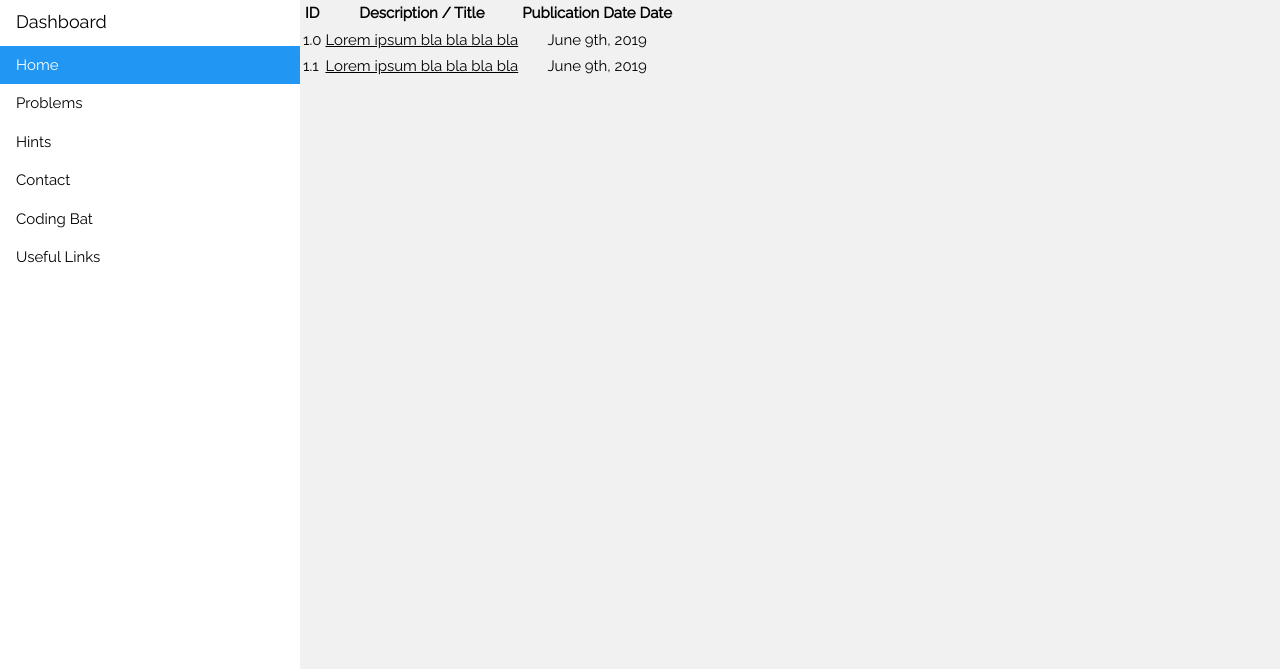
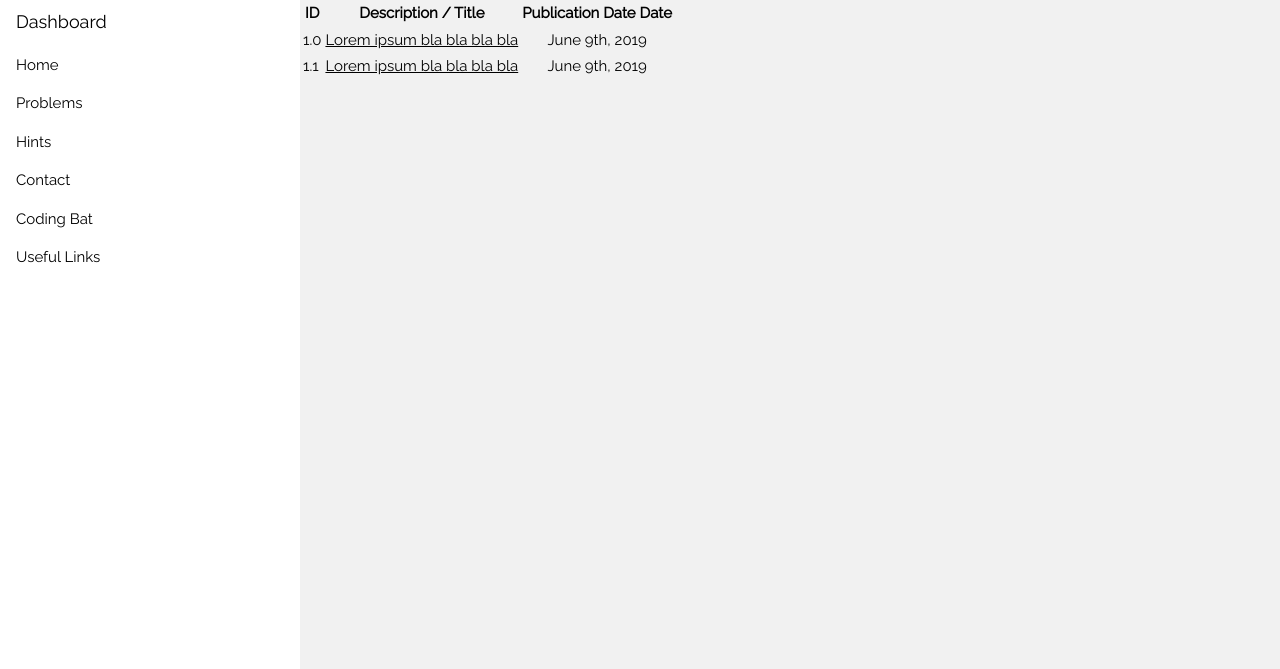
Before and after one commit to joebobkim/joebobkim.github.io, a plain HTML site: page problems.html in a window 1280 px wide. Shown: the part 131-800 px from the top of the page. Drawn offline with nearby package versions, Linux system fonts and the light colour scheme.

Commit message:
Update problems.html

```diff
--- a/problems.html
+++ b/problems.html
@@ -30,7 +30,7 @@ html,body,h1,h2,h3,h4,h5 {font-family: "Raleway", sans-serif}
   </div>
   <div class="w3-bar-block">
     <a href="#" class="w3-bar-item w3-button w3-padding-16 w3-hide-large w3-dark-grey w3-hover-black" onclick="w3_close()" title="close menu">  Close Menu</a>
-    <a href="index.html" class="w3-bar-item w3-button w3-padding w3-blue"> Home</a>
+    <a href="index.html" class="w3-bar-item w3-button w3-padding"> Home</a>
     <a href="problems.html" class="w3-bar-item w3-button w3-padding"> Problems</a>
     <a href="hints.html" class="w3-bar-item w3-button w3-padding"> Hints</a>
     <a href="contact.html" class="w3-bar-item w3-button w3-padding"> Contact</a>
```
